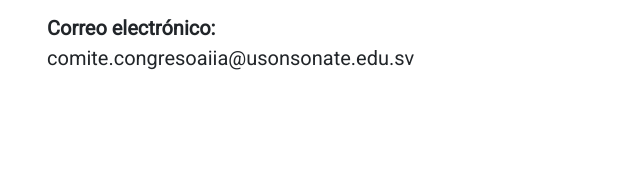
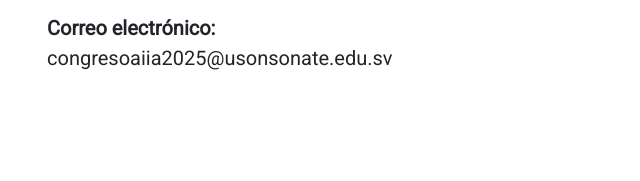
Before and after one commit to drodrigoc/CongresoUSO, a plain HTML site: page index.html in a window 1280 px wide. Shown: the part 2817-2998 px from the top of the page, 605-1245 px from the left. Drawn offline with nearby package versions, Linux system fonts and the light colour scheme; grey boxes are pictures that could not be loaded.

Commit message:
Update index.html

```diff
--- a/index.html
+++ b/index.html
@@ -243,7 +243,7 @@
           </li>
           <li class="mb-3">
             <strong>Correo electrónico:</strong><br />
-            comite.congresoaiia@usonsonate.edu.sv
+            congresoaiia2025@usonsonate.edu.sv
           </li>
         </ul>
       </div>
```
